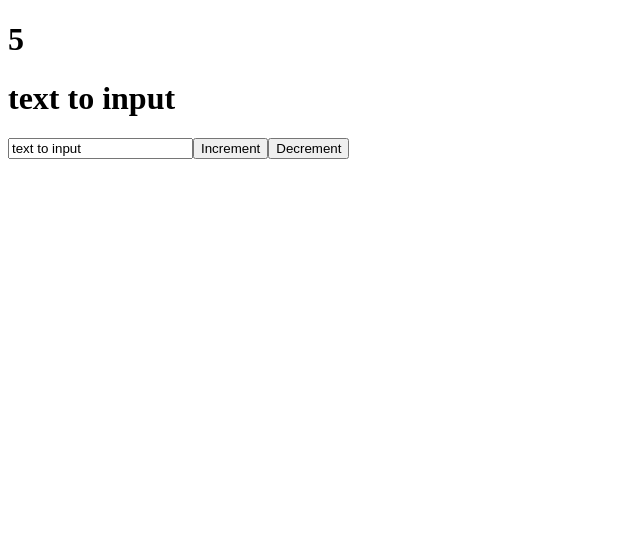
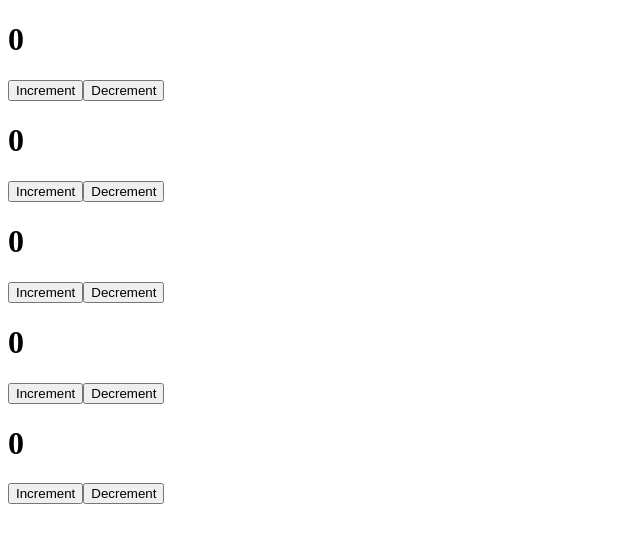
Before and after one commit to AndreyChim/react-fund-course, a React (Create React App) app: page / in a window 1280 px wide. Shown: the top 542 px of the page, without its empty margins (0-640 px from the left). Built offline with nearby package versions, Linux system fonts and the light colour scheme.

Commit message:
Create Counter component

```diff
--- a/src/App.js
+++ b/src/App.js
@@ -1,36 +1,16 @@
 import React, { useState } from "react";
+import Counter from "./components/Counter";
 
 function App() {
-  const [likes, setLikes] = useState(5)
   const [value, setValue] = useState('text to input')
-
-  function increment() {
-    setLikes(likes +1)
-  }
-
-  function decrement() {
-    setLikes(likes -1)
-
-  }
 
   return (
     <div className="App">
-      <h1>{likes}</h1>
-      <h1>{value}</h1>
-      <input
-          type="text"
-          value={value}
-          onChange={event => {
-            console.log("Full event object:", event);
-            console.log("Event target:", event.target);
-            console.log("Event target value:", event.target.value);
-            console.log("Event target type:", event.target.type);
-            console.log("Event target tag name:", event.target.tagName);
-            setValue(event.target.value)
-          }}
-          />
-      <button onClick={increment}>Increment</button>
-      <button onClick={decrement}>Decrement</button>
+      <Counter/>
+      <Counter/>
+      <Counter/>
+      <Counter/>
+      <Counter/>
     </div>
   );
 }
--- /dev/null
+++ b/src/components/Counter.jsx
@@ -0,0 +1,25 @@
+import React, { useState } from 'react'
+
+const Counter = function () {
+    const [count, setCount] =useState(0)
+
+        function increment() {
+            setCount(count +1)
+          }
+
+          function decrement() {
+            setCount(count -1)
+
+          }
+
+        return (
+        <div>
+            <h1>{count}</h1>
+            <button onClick={increment}>Increment</button>
+            <button onClick={decrement}>Decrement</button>
+        </div>
+    )
+}
+
+
+export default Counter
```
